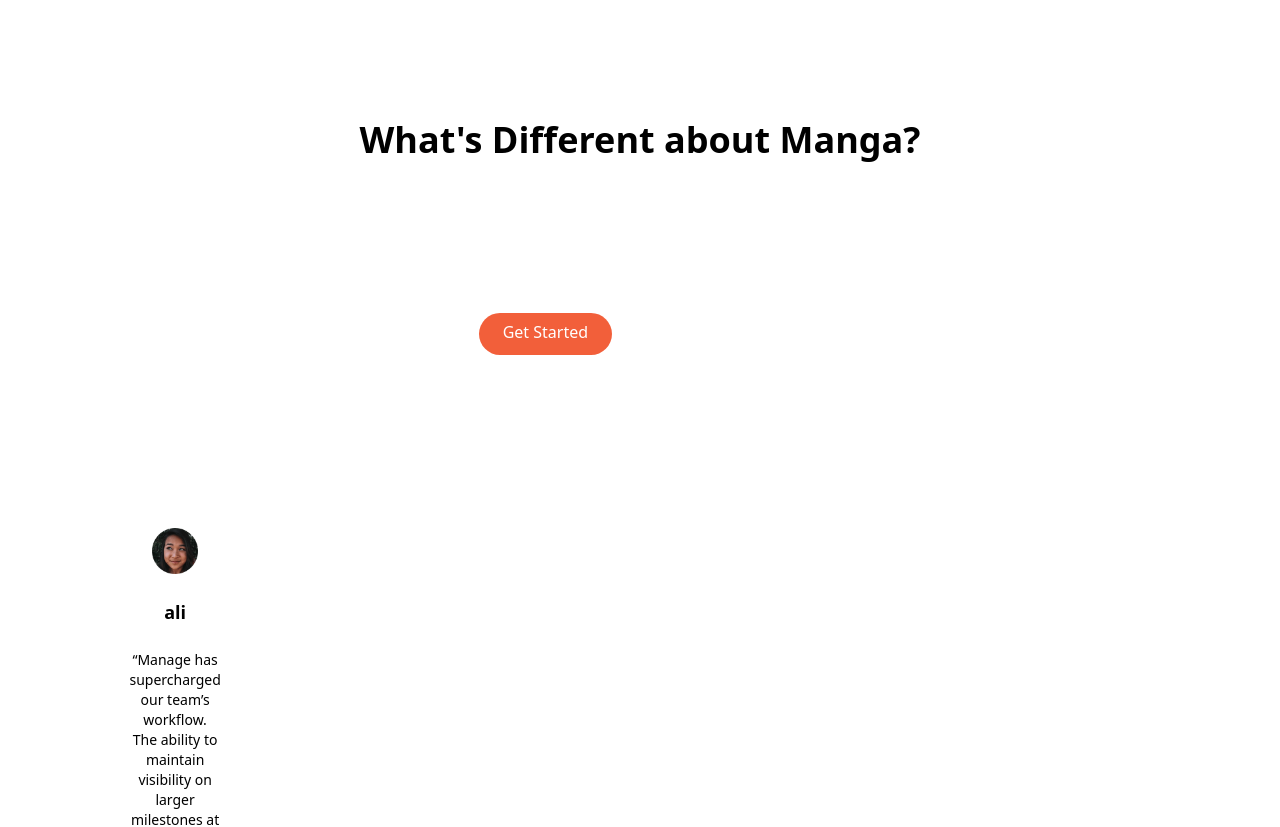
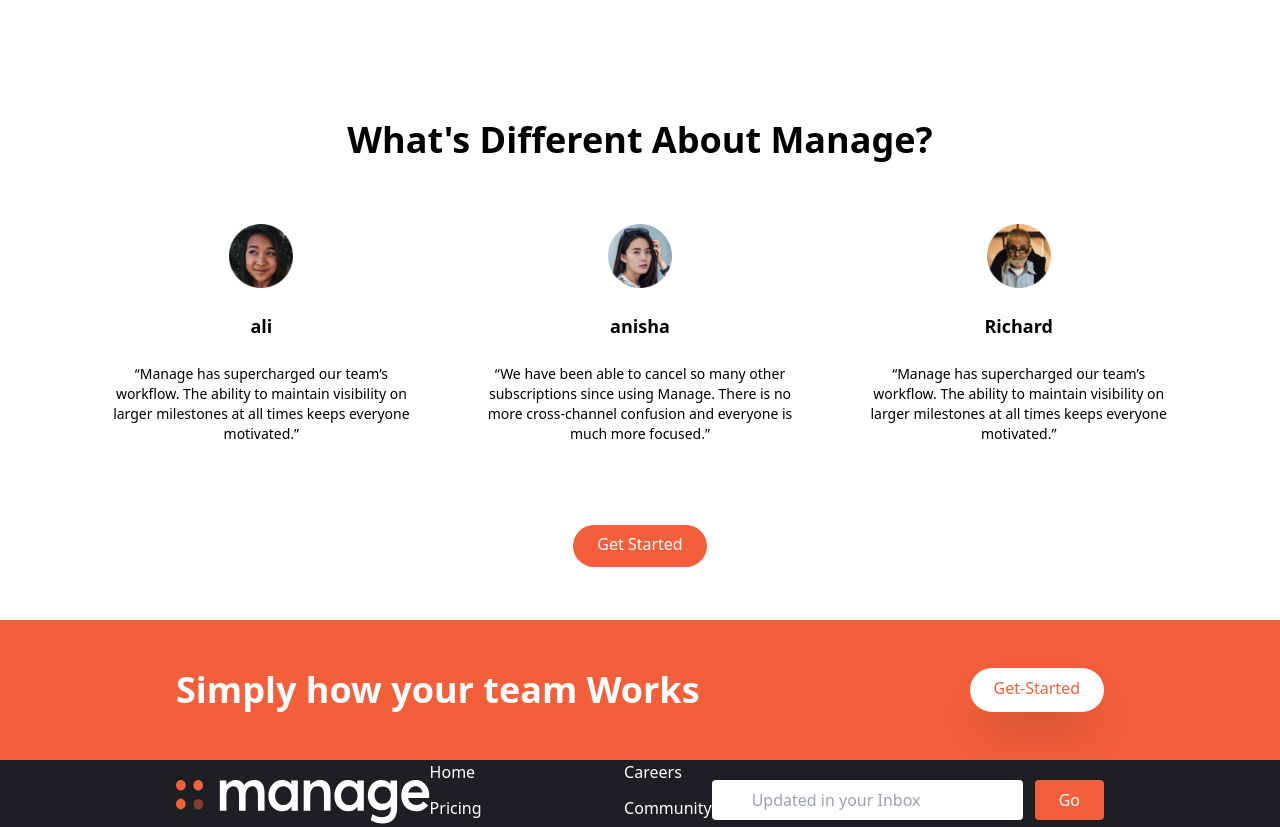
Before and after one commit to Saber1Y/MANGA-, a React (Vite) app: page / in a window 1280 px wide. Shown: the part 1140-1967 px from the top of the page. Built offline with nearby package versions, Linux system fonts and the light colour scheme.

Commit message:
UODATE: Correctly mapped around difference comp

```diff
--- a/src/components/Difference/Difference.jsx
+++ b/src/components/Difference/Difference.jsx
@@ -4,34 +4,42 @@ import data from '../../constants/data';
 
 const Difference = () => {
   return (
-<>
+<section id="testimonials">
   <div className="max-w-6xl px-5 mx-auto mt-32 text-center">
     <h2 className="text-4xl font-bold text-center">
-        What's Different about Manga?
+      What's Different About Manage?
     </h2>
+
     <div className="flex flex-col mt-24 md:flex-row md:space-x-6">
+      {data.peoplesNames.map((person, index) => (
         <div
+          key={index}
           className="flex flex-col items-center p-6 space-y-6 rounded-lg bg-veryLightGray md:w-1/3"
         >
-            {data.peoplesNames.map((name, index)=> (
-          <Different
-              key={index}
-              imgUrl={name.img}
-              name={name.name}
-              review={name.review}
+          <img
+            src={person.img}
+            className="w-16 -mt-14"
+            alt=""
           />
+          <h5 className="text-lg font-bold">{person.name}</h5>
+          <p className="text-sm text-darkGrayishBlue">
+            {person.review}
+          </p>
+        </div>
       ))}
     </div>
-            <div class="my-16">
+
+    <div className="my-16">
       <a
         href="#"
         className="p-3 px-6 pt-2 text-white bg-brightRed rounded-full baseline hover:bg-brightRedLight"
-            >Get Started
+      >
+        Get Started
       </a>
     </div>
   </div>
-     </div>
-</>
+</section>
+
   )
 }
 
```
Lines whose indentation alone changed are shown as unchanged.
